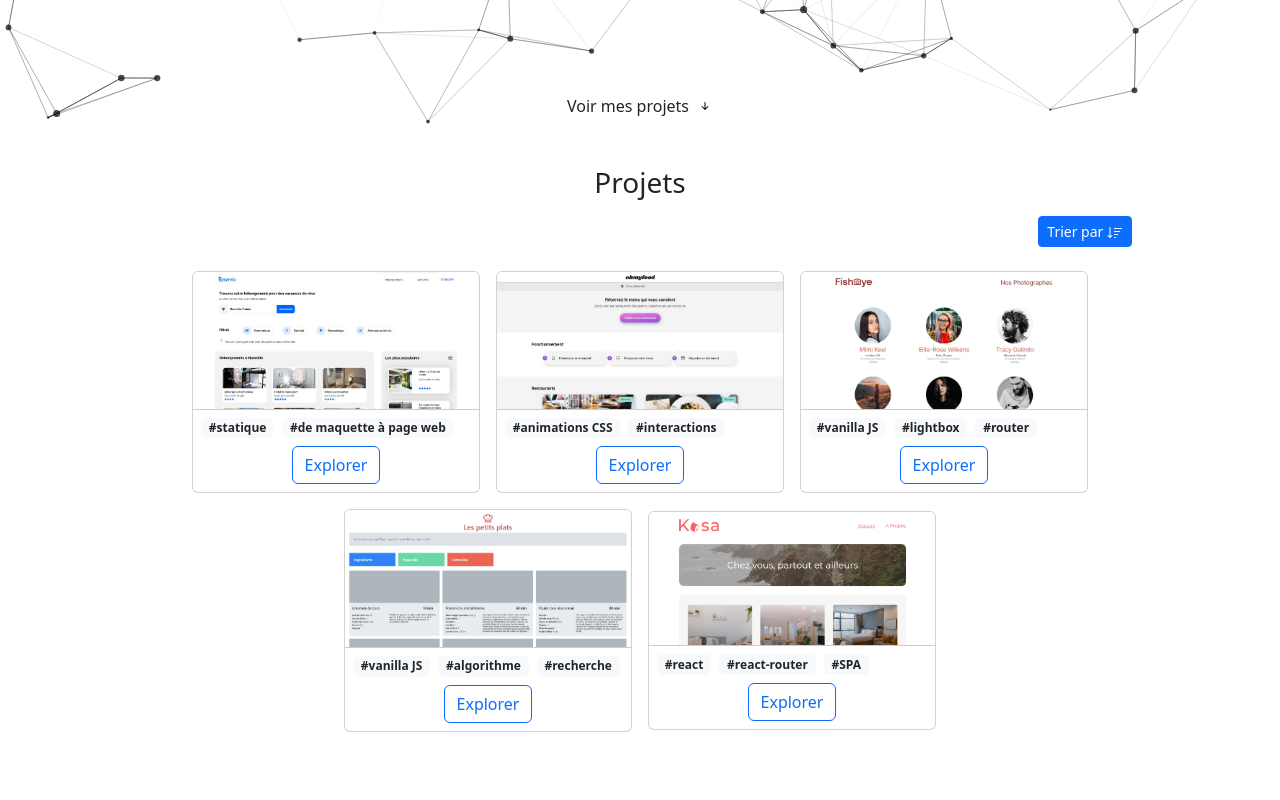
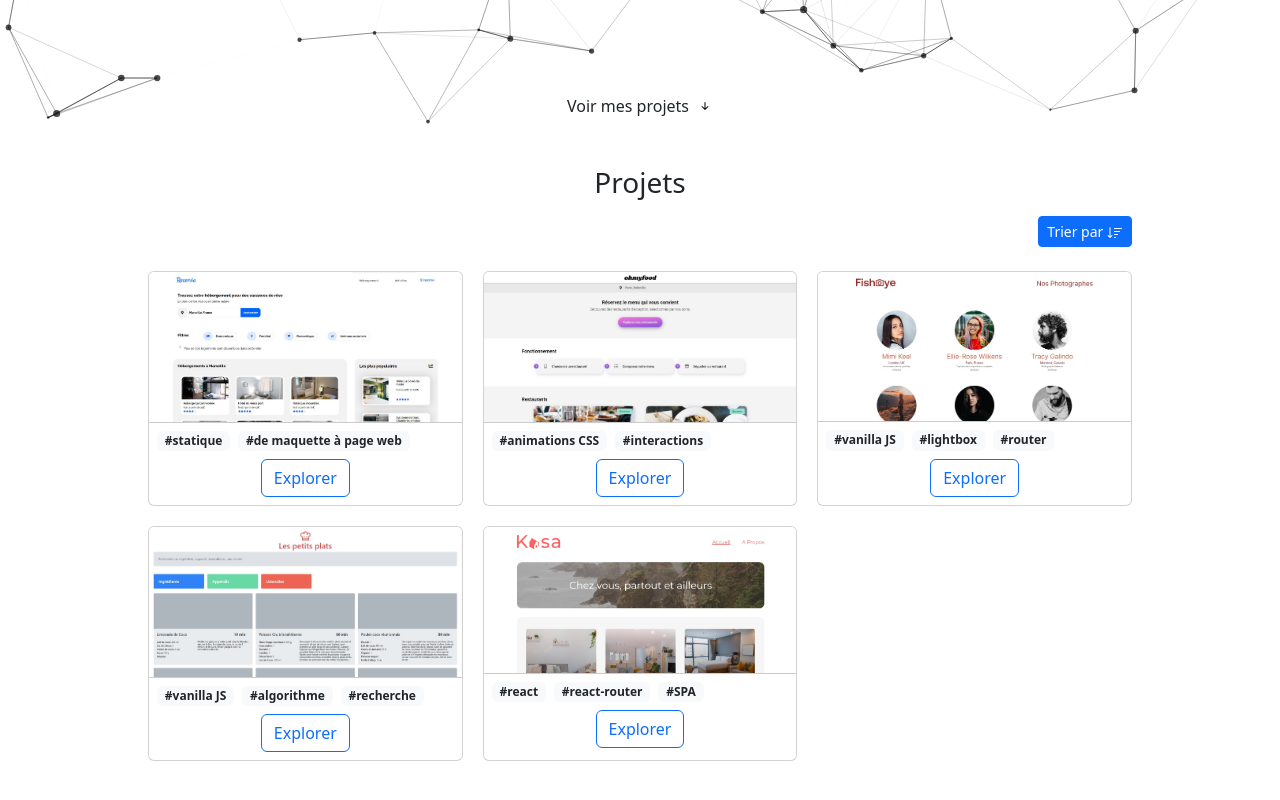
Before and after one commit to timothegonin/portfolio, a React (Create React App) app: page / in a window 1280 px wide. Shown: the part 674-1474 px from the top of the page. Built offline with nearby package versions, Linux system fonts and the light colour scheme.

Commit message:
📱 🚸 improve cards layout

```diff
--- a/src/components/ProjectCard.jsx
+++ b/src/components/ProjectCard.jsx
@@ -19,7 +19,7 @@ const ProjectCard = ({ infos, medias, links }) => {
 	};
 
 	return (
-		<Card style={{ width: "18rem" }}>
+		<Card className="w-100">
 			{/* HEAD */}
 			<Card.Header className="p-0">
 				<Card.Img
--- a/src/container/Projects.jsx
+++ b/src/container/Projects.jsx
@@ -1,4 +1,5 @@
 import { useEffect, useState } from "react";
+import styled from "styled-components";
 import Spinner from "react-bootstrap/Spinner";
 import Container from "react-bootstrap/Container";
 import Button from "react-bootstrap/Button";
@@ -12,6 +13,40 @@ import Stack from "react-bootstrap/Stack";
  * @param {object} props - The component's properties.
  * @param {Array} props.data - The array of project data.
  * @returns {JSX.Element} - The rendered Projects component.
+ */
+
+/*
+  ┌─────────────────────────────────────────────────────────────────────────────────────────────────────────────────┐
+  │ STYLES                                                                                                          │
+  └─────────────────────────────────────────────────────────────────────────────────────────────────────────────────┘
+ */
+
+const CardsWrapper = styled.div`
+	--grid-layout-gap: 20px;
+	--grid-column-count: 3; /* This gets overridden by an inline style. */
+	--grid-item--min-width: 17rem; /* This gets overridden by an inline style. */
+
+	/**
+   * Calculated values.
+   */
+	--gap-count: calc(var(--grid-column-count) - 1);
+	--total-gap-width: calc(var(--gap-count) * var(--grid-layout-gap));
+	--grid-item--max-width: calc(
+		(100% - var(--total-gap-width)) / var(--grid-column-count)
+	);
+
+	display: grid;
+	grid-template-columns: repeat(
+		auto-fill,
+		minmax(max(var(--grid-item--min-width), var(--grid-item--max-width)), 1fr)
+	);
+	grid-gap: var(--grid-layout-gap);
+`;
+
+/*
+  ┌─────────────────────────────────────────────────────────────────────────────────────────────────────────────────┐
+  │ JSX                                                                                                             │
+  └─────────────────────────────────────────────────────────────────────────────────────────────────────────────────┘
  */
 const Projects = ({ data }) => {
 	const [projectsData, setProjectsData] = useState([]);
@@ -90,13 +125,7 @@ const Projects = ({ data }) => {
 					</div>
 				</Stack>
 
-				<Stack
-					className="flex-wrap justify-content-center"
-					direction="horizontal"
-					gap={3}
-				>
-					{listOfProjectCards}
-				</Stack>
+				<CardsWrapper>{listOfProjectCards}</CardsWrapper>
 			</Container>
 		</section>
 	);
```
